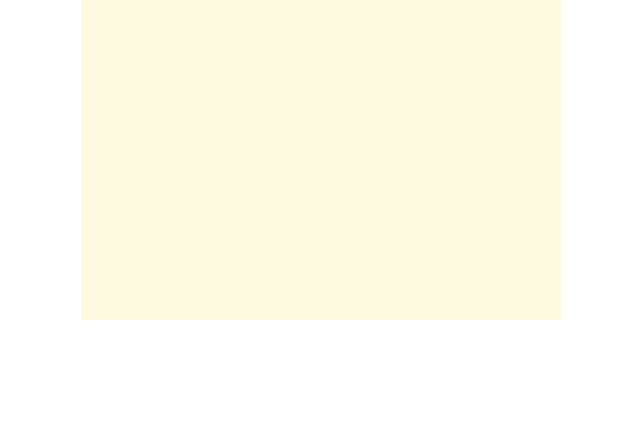
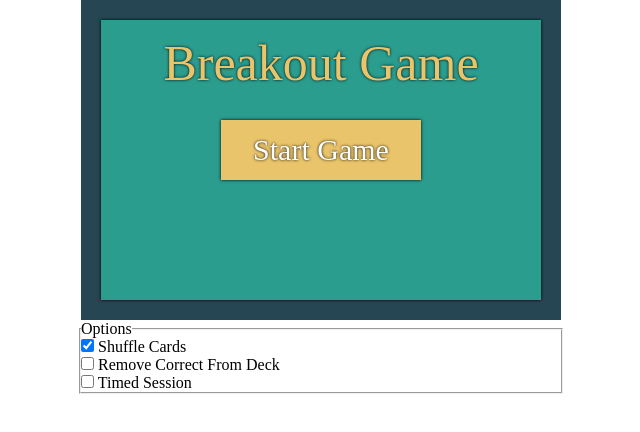
Before and after one commit to mootqns/cpsc332-hw5, a plain HTML site: page docs/breakout.html in a window 1280 px wide. Shown: the whole page, without its empty margins (319-959 px from the left). Drawn offline with Linux system fonts and the light colour scheme.

Commit message:
objective 1ish

```diff
--- a/docs/breakout.html
+++ b/docs/breakout.html
@@ -18,6 +18,28 @@
 
 <body>
     <canvas id="myCanvas" width="480" height="320"></canvas>
+
+    <fieldset id="settings">
+        <legend>Options</legend>
+            <div>
+                <input id="shuffle-cards"
+                name="shuffle-cards"
+                type="checkbox" checked>
+                <label for="shuffle-cards">Shuffle Cards</label>
+            </div>
+            <div>
+                <input id="remove-correct"
+                    name="remove-correct"
+                    type="checkbox">
+                    <label for="remove-correct">Remove Correct From Deck</label>
+            </div>
+            <div>
+                <input id="timed-session"
+                name="timed-session"
+                type="checkbox">
+                <label for="timed-session">Timed Session</label>
+            </div>
+    </fieldset>
 </body>
 
 </html>
--- a/docs/script.js
+++ b/docs/script.js
@@ -3,7 +3,7 @@
 // Assignment: Homework 5
 // Last Modified: 10/25/2022
 
-var color1 = "#0095DD";
+var color1 = "#e76f51";
 
 window.onload = function () {
     var canvas = document.getElementById("myCanvas");
@@ -210,15 +210,30 @@ window.onload = function () {
 
     //draw the menu screen, including labels and button
     function drawMenu() {
+        //adding shadows
+        ctx.shadowColor = "black";
+        ctx.shadowBlur = 3;
         //draw the rectangle menu backdrop
+        ctx.fillStyle = "#2a9d8f";
+        ctx.fillRect(20, 20, 440, 280);
+        //draw the menu header
+        ctx.font = "50px Belleza";
+        ctx.fillStyle = "#e9c46a";
+        ctx.textAlign = "center";
+        ctx.fillText("Breakout Game", canvas.width/2, (canvas.height/2) - 80);
+        //start game button area
+        ctx.fillStyle = "#e9c46a";
+        ctx.fillRect((canvas.width/2) - 100, (canvas.height/2) - 40, 200, 60);
 
-        //draw the menu header
-
-        //start game button area
+        ctx.font = "30px Belleza";
+        ctx.fillStyle = "#ffffff";
+        ctx.textAlign = "center";
+        ctx.fillText("Start Game", (canvas.width/2), (canvas.height/2));
 
         //event listener for clicking start
+        canvas.addEventListener('click', startGameClick)
         //need to add it here because the menu should be able to come back after
-        //we remove the it later
+        //we remove it later
     }
 
     //function used to set shadow properties
@@ -242,7 +257,8 @@ window.onload = function () {
     //i.e., did the user click in the bounds of where the button is drawn
     //if so, we want to trigger the draw(); function to start our game
     function startGameClick(event) {
-
+        //TODO, CHECK BOUNDS
+        draw();
     };
 
     //function to handle game speed adjustments when we move our slider
@@ -284,6 +300,7 @@ window.onload = function () {
 
     //draw the menu.
     //we don't want to immediately draw... only when we click start game
-    // draw();
+    drawMenu();
+    //draw();
 
 };//end window.onload function
--- a/docs/style.css
+++ b/docs/style.css
@@ -9,7 +9,13 @@ Last Modified: 10/25/2022 */
 }
 
 canvas {
-    background: #fefae0;
+    background: #264653;
     display: block;
     margin: 0 auto;
 }
+
+#settings {
+    width: 480px;
+    display: block;
+    margin: 0 auto;
+}
```
